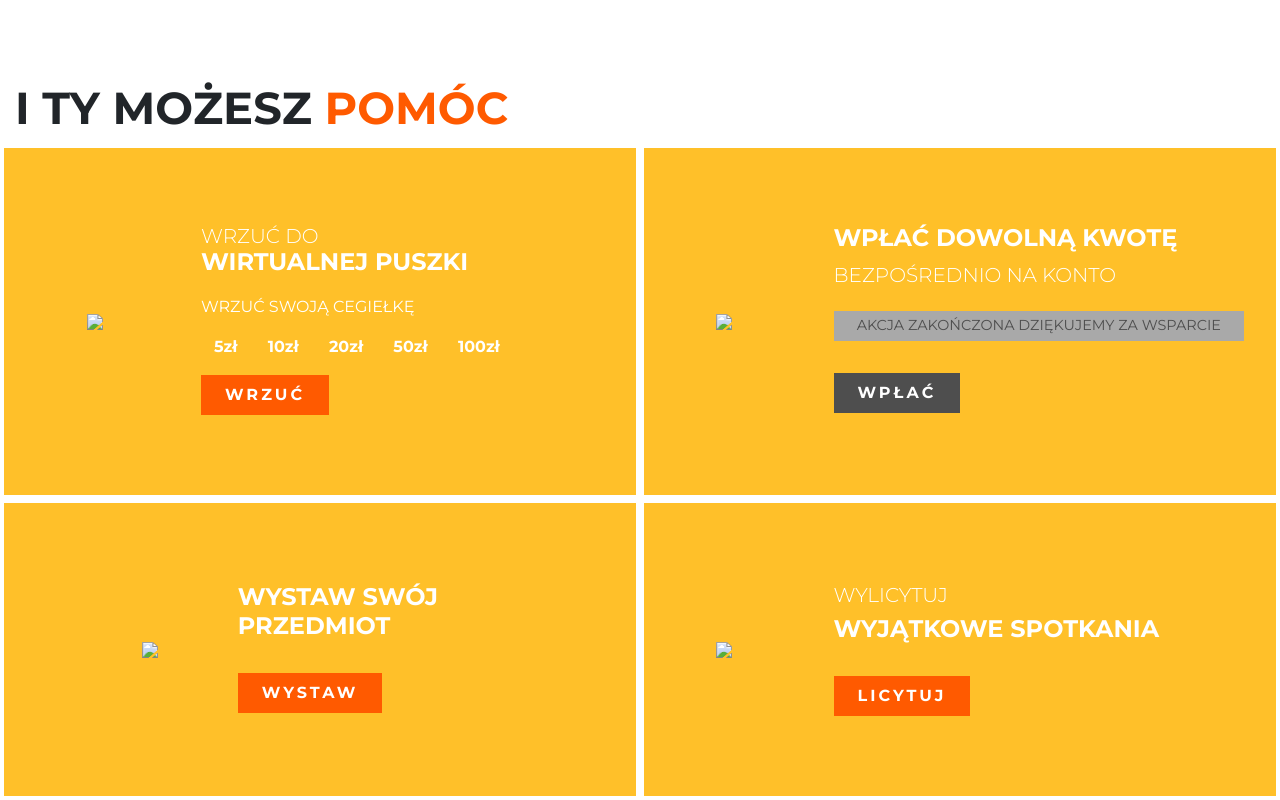
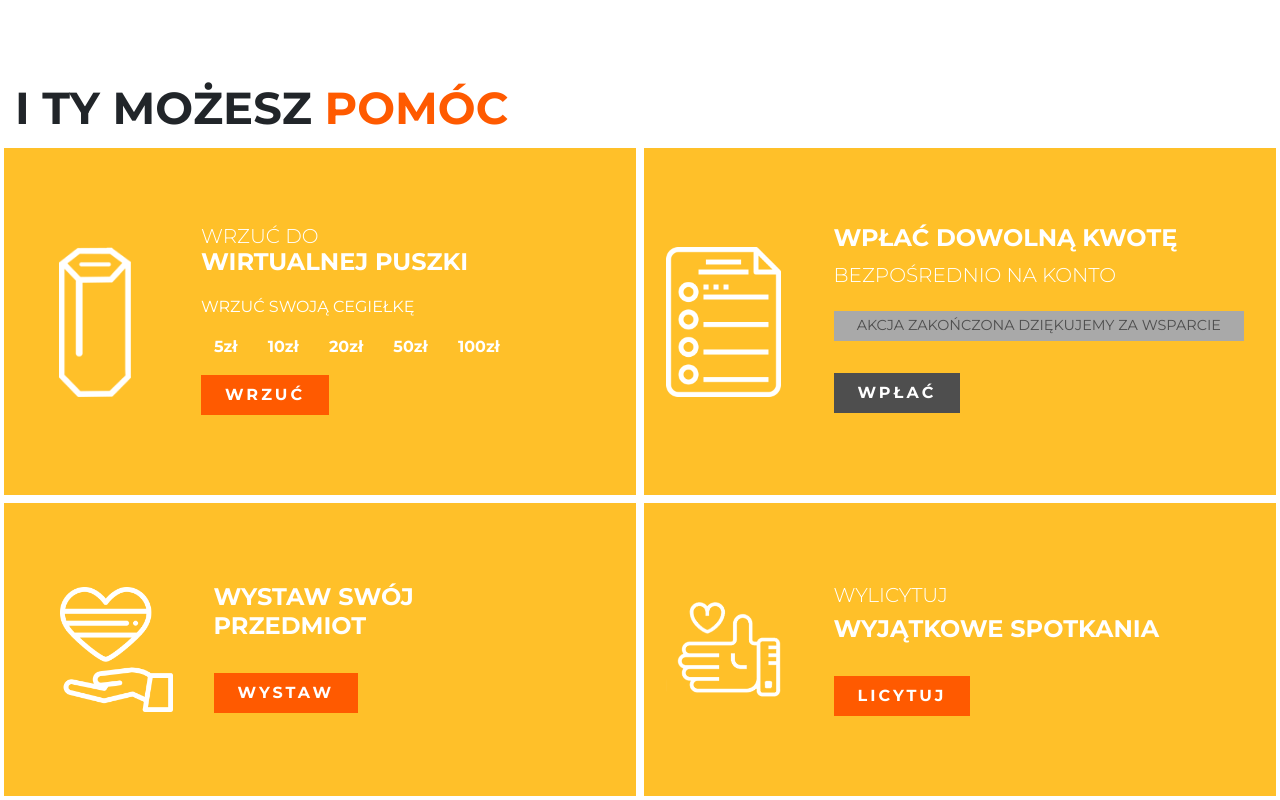
Before and after one commit to plOnion/McDonalds-Player-Escort, a plain HTML site: page index.html in a window 1280 px wide. Shown: the part 2923-3723 px from the top of the page. Drawn offline with nearby package versions, Linux system fonts and the light colour scheme.

Commit message:
fixed icon path problems

```diff
--- a/index.html
+++ b/index.html
@@ -112,7 +112,7 @@
             <div class="row">
               <div class="col-md-6 bg-yellow text-white py-5 d-flex justify-content-center" style="border: 4px solid #fff">
                 <div class="row p-3">
-                  <div class="col-lg-3 text-center mb-3 my-auto"><img src="icon-1.png" height="150px"></div>
+                  <div class="col-lg-3 text-center mb-3 my-auto"><img src="img/icon-1.png" height="150px"></div>
                   <div class="col-lg-9">
                     <div class="row p-3 mx-auto">
                       <div class="col-12 h5 font-weight-light mx-0 p-0 text-center text-lg-left" style="line-height: 0.8">WRZUĆ DO</div>
@@ -135,7 +135,7 @@
 
               <div class="col-md-6 bg-yellow text-white py-5 px-0 d-flex justify-content-center" style="border: 4px solid #fff">
                 <div class="row p-3">
-                  <div class="col-lg-3 text-center mb-3 my-auto"><img src="icon-2.png" height="150px"></div>
+                  <div class="col-lg-3 text-center mb-3 my-auto"><img src="img/icon-2.png" height="150px"></div>
                   <div class="col-lg-9">
                     <div class="row p-3 mx-auto">
                       <div class="col-12 h4 font-weight-bold mt-0 mb-3 p-0 text-center text-lg-left" style="line-height: 0.8">WPŁAĆ DOWOLNĄ KWOTĘ</div>
@@ -153,7 +153,7 @@
 
               <div class="col-md-6 bg-yellow text-white py-5 px-0 d-flex justify-content-center" style="border: 4px solid #fff">
                 <div class="row p-3">
-                  <div class="col-lg-3 text-center mb-3 my-auto"><img src="icon-4.png" height="125px"></div>
+                  <div class="col-lg-3 text-center mb-3 my-auto"><img src="img/icon-4.png" height="125px"></div>
                   <div class="col-lg-9">
                     <div class="row p-3 mx-auto">
                       <div class="col-12 h4 font-weight-bold mt-0 mb-3 p-0 text-center text-lg-left">WYSTAW SWÓJ <br>PRZEDMIOT</div>
@@ -167,7 +167,7 @@
 
                 <div class="col-md-6 bg-yellow text-white py-5 px-0 d-flex justify-content-center" style="border: 4px solid #fff">
                   <div class="row p-3">
-                    <div class="col-lg-3 text-center mb-4 my-auto"><img src="icon-5.png" height="95px"></div>
+                    <div class="col-lg-3 text-center mb-4 my-auto"><img src="img/icon-5.png" height="95px"></div>
                     <div class="col-lg-9">
                       <div class="row p-3 mx-auto">
                         <div class="col-12 h5 font-weight-light mx-0 p-0 text-center text-lg-left">WYLICYTUJ</div>
```
